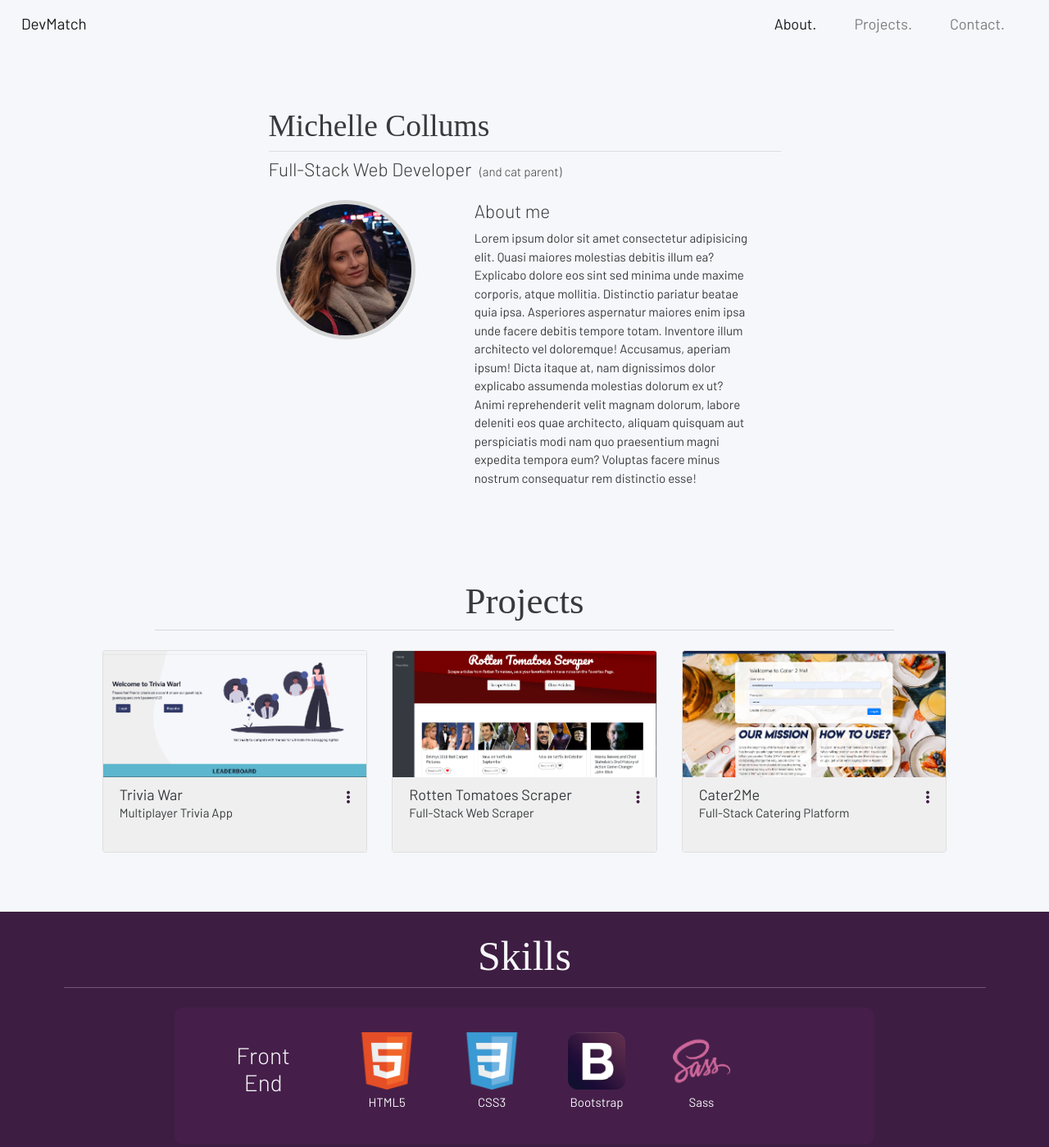
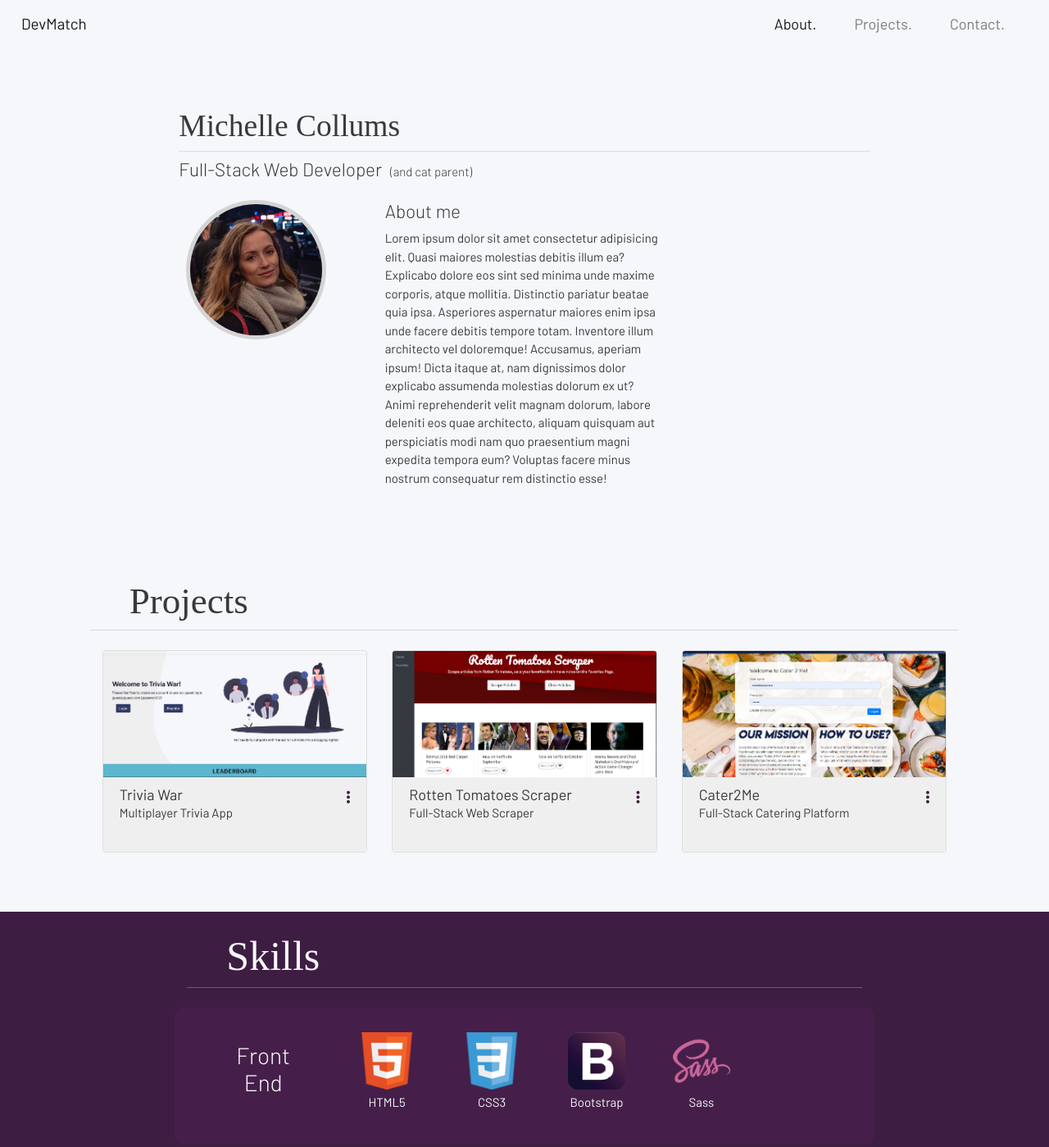
Before and after one commit to mcollums/michelle-portfolio-2, a website: page about.html in a window 1280 px wide. Shown: the top 1399 px of the page at 82% size. Drawn offline with nearby package versions, Linux system fonts and the light colour scheme; a web font is replaced by a local one.

Commit message:
headings left justified

```diff
--- a/about.html
+++ b/about.html
@@ -48,9 +48,9 @@
         <!-- Heading Row -->
         <div class="title-row row pb-4">
             <!-- Setting offset columns -->
-            <div class="col-lg-3 col-md-2 col-sm-1 col-1"></div>
+            <div class="col-xl-2 col-lg-2 col-md-2 col-sm-1 col-1"></div>
             <!-- Heading column -->
-            <div class="col-lg-6 col-md-8 col-sm-10 col-10">
+            <div class="col-xl-8 col-lg-8 col-md-8 col-sm-10 col-10">
                 <h1 class="name">Michelle Collums</h1>
                 <hr>
                 <h4 class="title">Full-Stack Web Developer</h4>
@@ -61,9 +61,9 @@
         <!-- About Me Row -->
         <div class="about-row row">
             <!-- Offset column-->
-            <div class="offset-lg-3 offset-md-2 offset-sm-1 offset-3"></div>
+            <div class="col-xl-2 col-lg-2 col-md-2 col-sm-1 col-3"></div>
             <!-- About me columns -->
-            <div class="px-4 col-lg-2 col-md-3 col-sm-4 col-6">
+            <div class="px-4 col-xl-2 col-lg-2 col-md-3 col-sm-4 col-6">
                 <img class="img-fluid" src="./assets/images/mc-sm.png" alt="user's profile image">
             </div>
             <div class="blurb px-5 col-lg-4 col-md-5 col-sm-6">
@@ -85,9 +85,10 @@
     <!-- ======================================================================================================= -->
     <!-- ======================================================================================================= -->
     <section id="portfolio" class="portfolio-container container-fluid mb-5">
-        <h1 class="text-center pt-4">Projects</h1>
-        <hr>
+
         <div class="row px-5">
+            <h1 class="pt-4 pl-5">Projects</h1>
+            <hr>
 
             <!-- Trivia War Card -->
             <article class="col-xl-4 col-lg-4 col-md-6 col-sm-6 mb-4">
@@ -227,12 +228,11 @@
     <!-- ======================================================================================================= -->
     <!-- ======================================================================================================= -->
     <section id="skills" class="skills-container container-fluid">
-        <h1 class="text-center pt-4">Skills</h1>
-        <hr>
         <div class="row">
             <div class="col-2"></div>
             <div class="col-8">
-
+                <h1 class="pt-4 pl-5">Skills</h1>
+                <hr>
                 <!-- Front End Skills Section -->
                 <article class="tech-row row mb-5 justify-content-around">
                     <div class="title my-auto pb-2 text-center col-lg-2 col-md-12">
--- a/assets/style/scss/about.scss
+++ b/assets/style/scss/about.scss
@@ -3,6 +3,8 @@
 
 //about and title container style
 .title-row {
+    // text-align: center;
+
     .name {
         font-family: $font-serif;
     }
@@ -39,7 +41,7 @@
     hr {
         margin-top: 0;
         margin-bottom: 1.5rem;
-        width: 80%;
+        width: 100%;
         background-color: $med-grey;
         opacity: .3;
     }
@@ -98,7 +100,7 @@
     hr {
         margin-top: 0;
         margin-bottom: 1.5rem;
-        width: 90%;
+        width: 100%;
         background-color: $off-white;
         opacity: .3;
     }
```
Also changed, not shown: assets/style/css/about.css.
